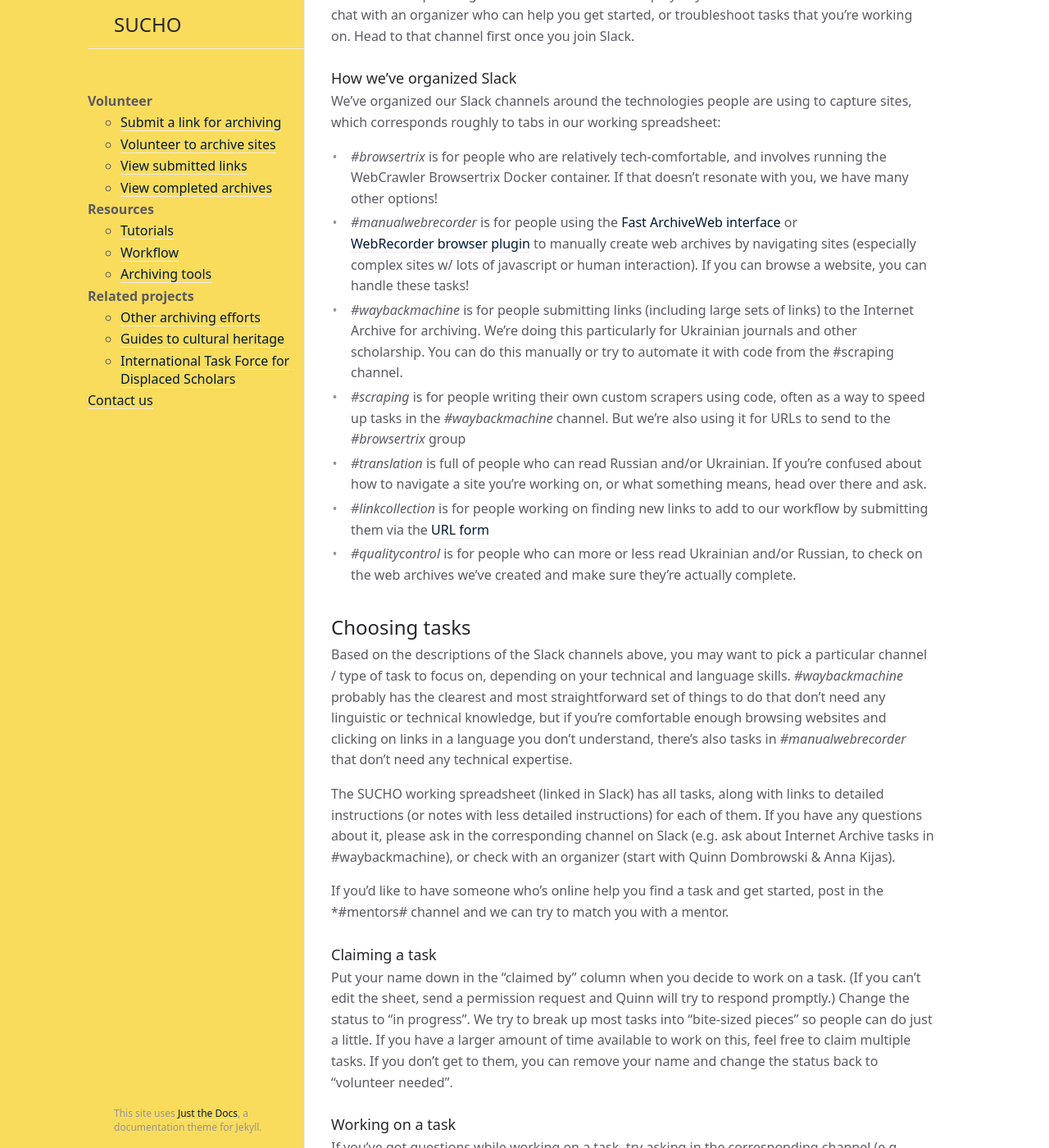
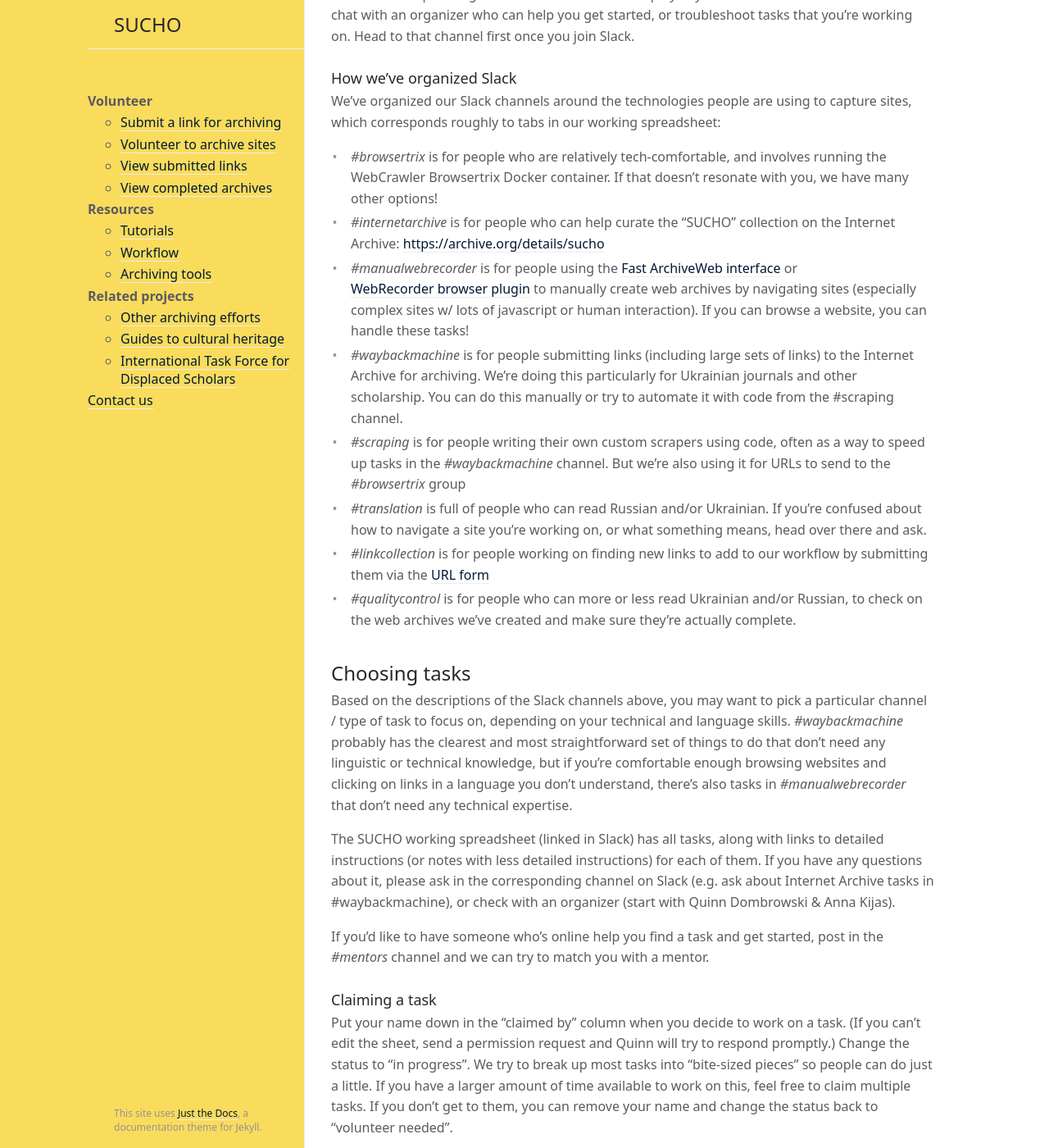
Before and after one commit to sucho-archiving/sucho-archiving.github.io, a Jekyll site: the page built from orientation.md, in a window 1280 px wide and 1400 px high, scrolled down 415 px. Shown: the whole window at 82% size. Built offline with Jekyll 4.4.1, drawn with Linux system fonts in a browser that asks for light colours; our own code applies the rules of GitHub Pages for plain Markdown files.

Commit message:
updated channel info

```diff
--- a/orientation.md
+++ b/orientation.md
@@ -18,6 +18,7 @@ We're posting relevant information for newcomers in the *#orientation* channel,
 We've organized our Slack channels around the technologies people are using to capture sites, which corresponds roughly to tabs in our working spreadsheet:
 
 * *#browsertrix* is for people who are relatively tech-comfortable, and involves running the WebCrawler Browsertrix Docker container. If that doesn't resonate with you, we have many other options!
+* *#internetarchive* is for people who can help curate the "SUCHO” collection on the Internet Archive: [https://archive.org/details/sucho](https://archive.org/details/sucho)
 * *#manualwebrecorder* is for people using the [Fast ArchiveWeb interface](https://fast.archiveweb.page/#https://example.com/) or [WebRecorder browser plugin](https://www.sucho.org/webrecorder-plugin-instructions) to manually create web archives by navigating sites (especially complex sites w/ lots of javascript or human interaction). If you can browse a website, you can handle these tasks!
 * *#waybackmachine* is for people submitting links (including large sets of links) to the Internet Archive for archiving. We're doing this particularly for Ukrainian journals and other scholarship. You can do this manually or try to automate it with code from the #scraping channel.
 * *#scraping* is for people writing their own custom scrapers using code, often as a way to speed up tasks in the *#waybackmachine* channel. But we're also using it for URLs to send to the *#browsertrix* group
@@ -31,7 +32,7 @@ Based on the descriptions of the Slack channels above, you may want to pick a pa
 
 The SUCHO working spreadsheet (linked in Slack) has all tasks, along with links to detailed instructions (or notes with less detailed instructions) for each of them. If you have any questions about it, please ask in the corresponding channel on Slack (e.g. ask about Internet Archive tasks in #waybackmachine), or check with an organizer (start with Quinn Dombrowski & Anna Kijas).
 
-If you'd like to have someone who's online help you find a task and get started, post in the *#mentors# channel and we can try to match you with a mentor.
+If you'd like to have someone who's online help you find a task and get started, post in the *#mentors* channel and we can try to match you with a mentor.
 
 ### Claiming a task
 Put your name down in the "claimed by" column when you decide to work on a task. (If you can't edit the sheet, send a permission request and Quinn will try to respond promptly.) Change the status to "in progress". We try to break up most tasks into "bite-sized pieces" so people can do just a little. If you have a larger amount of time available to work on this, feel free to claim multiple tasks. If you don't get to them, you can remove your name and change the status back to "volunteer needed".
```
